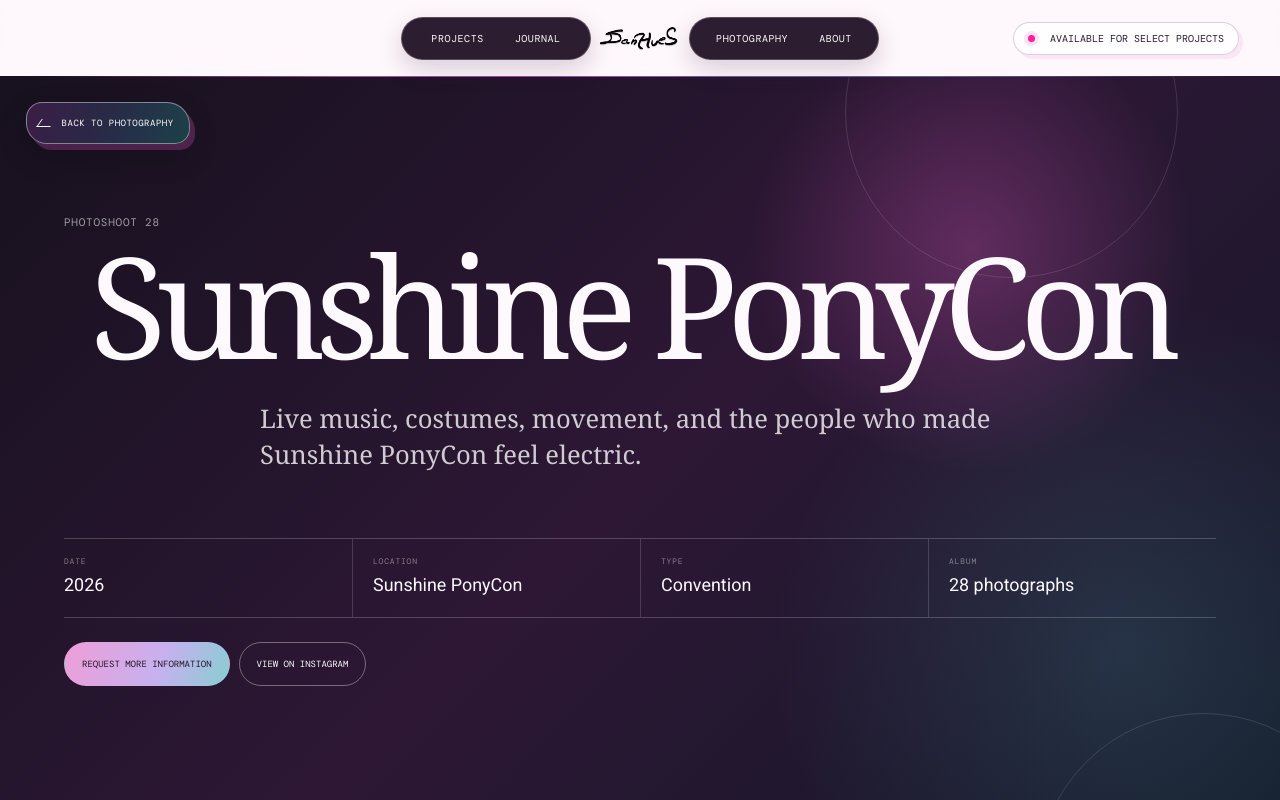
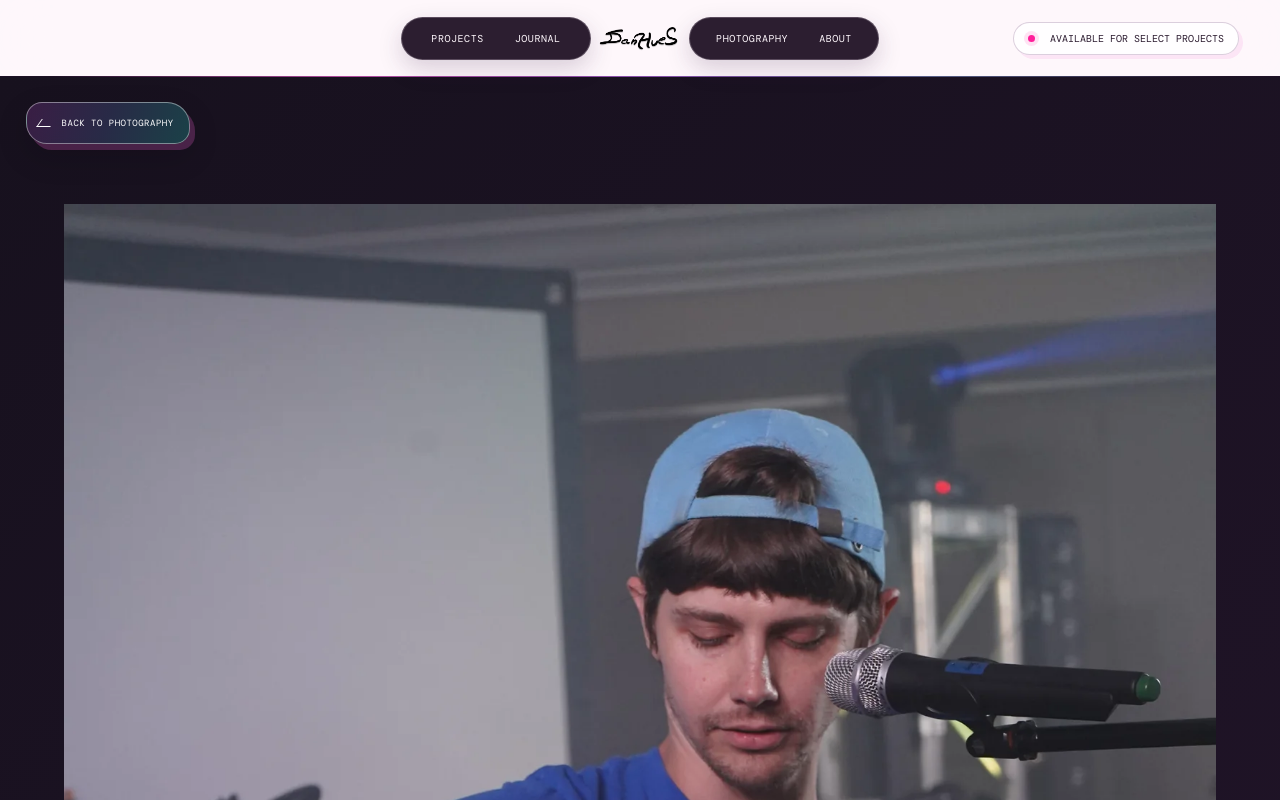
Before and after one commit to DanHues/creative-portfolio, a Next.js app: page /photography/sunshine-ponycon in a window 1280 px wide. Shown: the top 800 px of the page. Built offline with nearby package versions, Linux system fonts and the light colour scheme; a web font is replaced by a local one.

Commit message:
Add rotating photoshoot header and focused CTA

```diff
--- a/app/photography/[slug]/page.tsx
+++ b/app/photography/[slug]/page.tsx
@@ -1,7 +1,7 @@
 import type { Metadata } from "next";
 import { notFound } from "next/navigation";
 import { PhotoSetViewer } from "@/components/photo-set-viewer";
-import { SiteFooter, SiteHeader } from "@/components/site-header";
+import { SiteHeader } from "@/components/site-header";
 import { SubpageControls } from "@/components/subpage-controls";
 import { formatDate, getPhotography, getPhotoStory } from "@/lib/content";
 
@@ -41,6 +41,7 @@ export default async function PhotographyStoryPage({
       ? [{ image: album.image, alt: album.alt, caption: "" }]
       : [];
   const displayedDate = album.date ? formatDate(album.date) : album.year;
+  const heroPhotos = photos.slice(0, 6);
 
   return (
     <main className="photography-story-page">
@@ -49,6 +50,20 @@ export default async function PhotographyStoryPage({
 
       <article className="photo-story">
         <header className="photo-story-head">
+          <div className="photo-story-hero-slideshow" aria-hidden="true">
+            {heroPhotos.map((photo, index) => (
+              <img
+                className="photo-story-hero-slide"
+                src={`${basePath}${photo.image}`}
+                alt=""
+                key={photo.image}
+                style={{
+                  animationDelay: `${index * 6}s`,
+                  animationDuration: `${Math.max(heroPhotos.length, 1) * 6}s`,
+                }}
+              />
+            ))}
+          </div>
           <p className="eyebrow">Photoshoot {String(photos.length).padStart(2, "0")}</p>
           <h1>{album.title}</h1>
           <p className="photo-story-context">{album.description}</p>
@@ -115,8 +130,6 @@ export default async function PhotographyStoryPage({
           </a>
         </section>
       </article>
-
-      <SiteFooter />
     </main>
   );
 }
```
